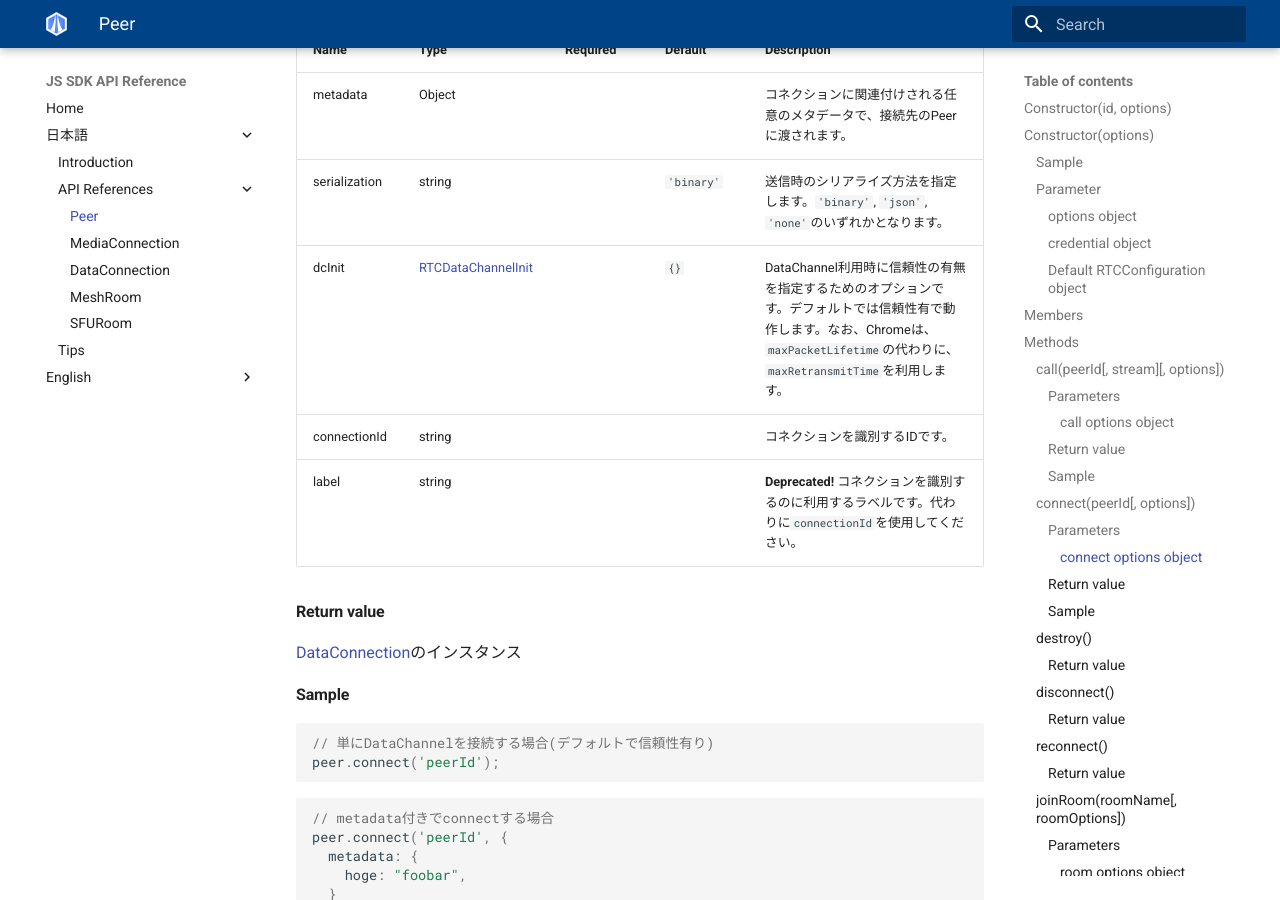
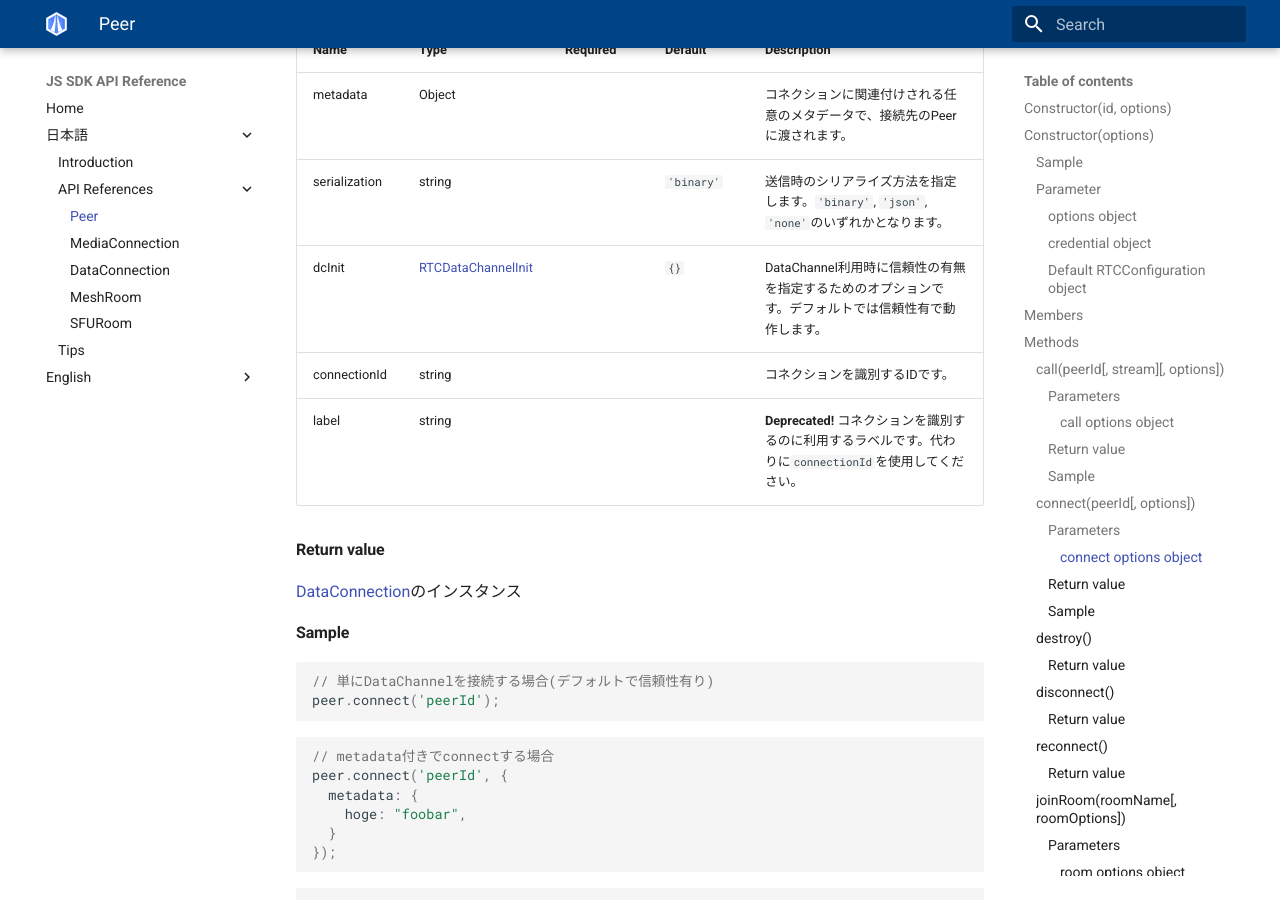
Before and after one commit to skyway/skyway-js-sdk-doc, an MkDocs documentation site: the page built from docs/ja/peer.md, in a window 1280 px wide and 900 px high, scrolled down 4962 px. Built offline with MkDocs 1.6.1 and Material for MkDocs 9.7.7, drawn with Linux system fonts in a browser that asks for light colours.

Commit message:
Fix context about dcInit

```diff
--- a/docs/ja/peer.md
+++ b/docs/ja/peer.md
@@ -161,7 +161,7 @@ const call = peer.call('peerID', null, {
 |---------------|----------------------|----------|------------|-------------------------------------------------------------------------------------------------------------------------------------------------------------------------------------|
 | metadata      | Object               |          |            | コネクションに関連付けされる任意のメタデータで、接続先のPeerに渡されます。                                                                                                          |
 | serialization | string               |          | `'binary'` | 送信時のシリアライズ方法を指定します。`'binary'`, `'json'`, `'none'`のいずれかとなります。                                                                                          |
-| dcInit        | [RTCDataChannelInit] |          | `{}`       | DataChannel利用時に信頼性の有無を指定するためのオプションです。デフォルトでは信頼性有で動作します。なお、Chromeは、`maxPacketLifetime`の代わりに、`maxRetransmitTime`を利用します。 |
+| dcInit        | [RTCDataChannelInit] |          | `{}`       | DataChannel利用時に信頼性の有無を指定するためのオプションです。デフォルトでは信頼性有で動作します。 |
 | connectionId  | string               |          |            | コネクションを識別するIDです。                                                                                                                                                      |
 | label         | string               |          |            | **Deprecated!** コネクションを識別するのに利用するラベルです。代わりに`connectionId`を使用してください。                                                                            |
 
```
